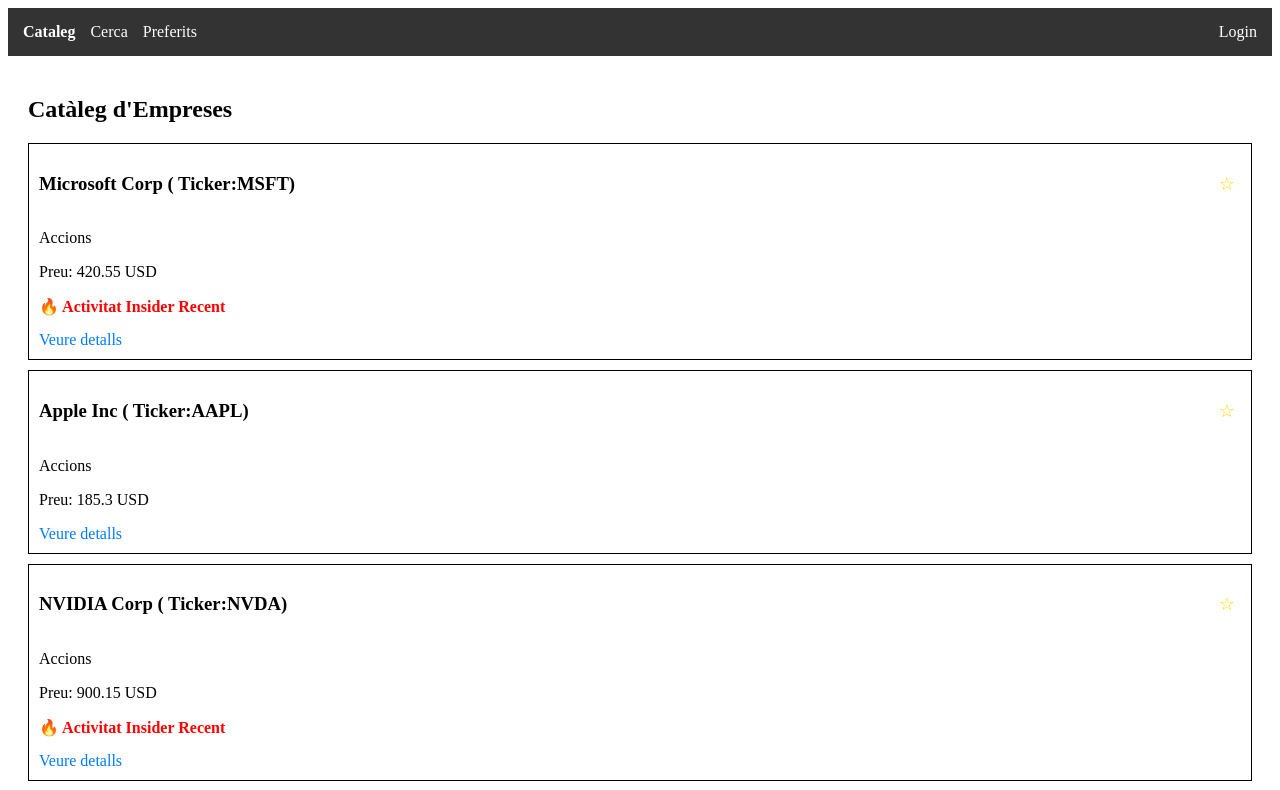
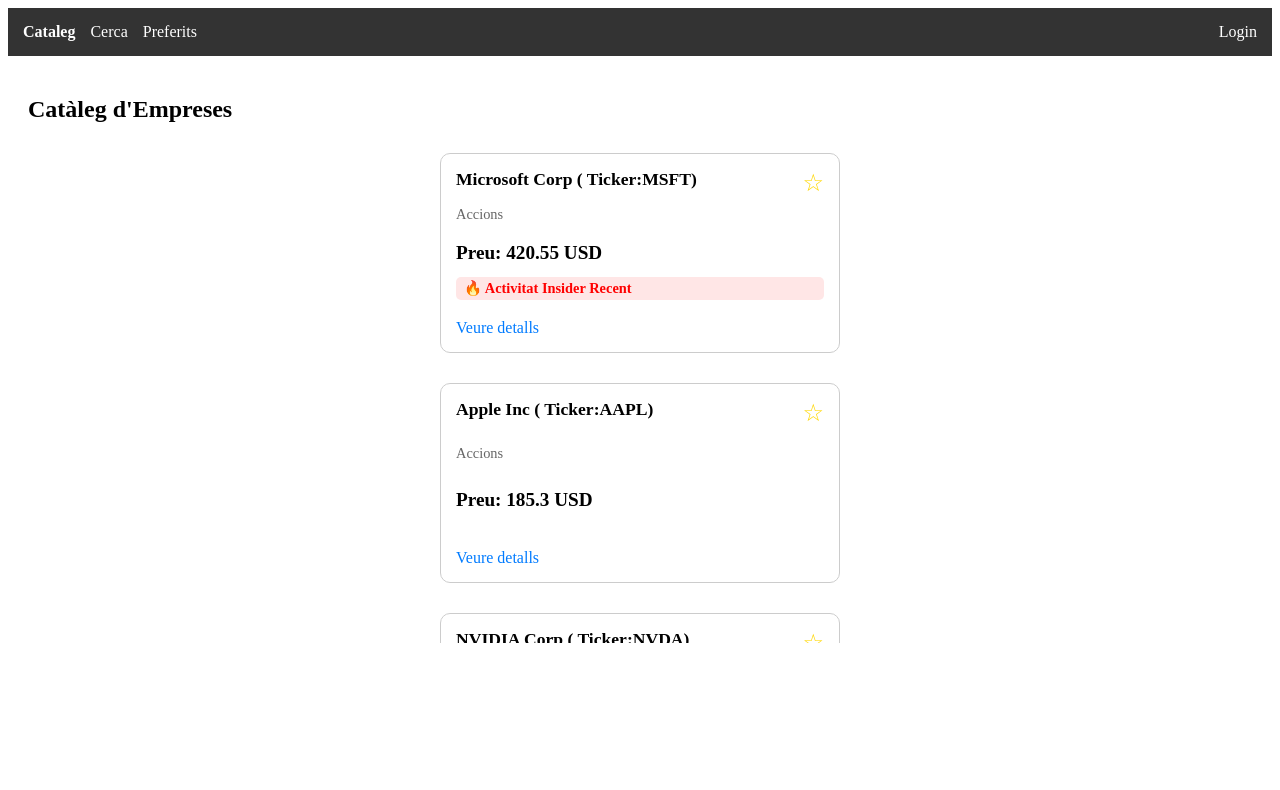
Before and after one commit to fricard-ioc/ioc-angular-insiderView-fricard, an Angular app: page /cataleg in a window 1280 px wide. Shown: the top 790 px of the page. Built offline with nearby package versions, Linux system fonts and the light colour scheme; data requests are answered from the project's data file.

Commit message:
Exer4: Implementacio scrolling module

```diff
--- a/package.json
+++ b/package.json
@@ -11,6 +11,7 @@
   "private": true,
   "dependencies": {
     "@angular/animations": "^18.2.0",
+    "@angular/cdk": "^18.2.14",
     "@angular/common": "^18.2.0",
     "@angular/compiler": "^18.2.0",
     "@angular/core": "^18.2.0",
--- a/src/app/components/llista-elements/llista-elements.component.html
+++ b/src/app/components/llista-elements/llista-elements.component.html
@@ -1,7 +1,11 @@
-<div class="graella" *ngIf="elements.length > 0; else emptyList">
-  <app-targeta-element *ngFor="let item of elements; trackBy: trackById"
-                       [element]="item">
-  </app-targeta-element>
+<div *ngIf="elements.length > 0; else emptyList">
+
+  <cdk-virtual-scroll-viewport [itemSize]="altadaElement" style="height: 500px;">
+    <div *cdkVirtualFor="let element of elements" class="card-container">
+      <app-targeta-element [element]="element"></app-targeta-element>
+    </div>
+  </cdk-virtual-scroll-viewport>
+
 </div>
 
 <ng-template #emptyList>
--- a/src/app/components/llista-elements/llista-elements.component.scss
+++ b/src/app/components/llista-elements/llista-elements.component.scss
@@ -0,0 +1,17 @@
+.card-container {
+    display: flex;
+    justify-content: center;
+    padding: 10px 0;
+}
+
+app-targeta-element {
+    width: 90%;
+    max-width: 400px;
+}
+
+.empty-message {
+    text-align: center;
+    padding: 2rem;
+    font-size: 1.2rem;
+    color: #666;
+}
--- a/src/app/components/llista-elements/llista-elements.component.ts
+++ b/src/app/components/llista-elements/llista-elements.component.ts
@@ -1,20 +1,18 @@
 import { Component, Input } from '@angular/core';
 import { CommonModule } from '@angular/common';
+import { ScrollingModule } from '@angular/cdk/scrolling';
 import { TargetaElementComponent } from '../targeta-element/targeta-element.component';
 import { ElementCataleg } from '../../models/element.model';
 
 @Component({
   selector: 'app-llista-elements',
   standalone: true,
-  imports: [CommonModule, TargetaElementComponent],
+  imports: [CommonModule, TargetaElementComponent, ScrollingModule],
   templateUrl: './llista-elements.component.html',
   styleUrl: './llista-elements.component.scss'
 })
 export class LlistaElementsComponent {
   @Input({ required: true }) elements: ElementCataleg[] = [];
 
-  trackById(index: number, item: ElementCataleg): string {
-    return item.id;
-  }
-
+  altadaElement = 220;
 }
--- a/src/app/components/targeta-element/targeta-element.component.scss
+++ b/src/app/components/targeta-element/targeta-element.component.scss
@@ -1,25 +1,55 @@
 .targeta-element {
-  border: 1px solid black;
-  padding: 10px;
+  border: 1px solid #ccc;
+  border-radius: 10px;
+  background-color: white;
+  padding: 15px;
   margin-bottom: 10px;
+  height: 200px;
+  box-sizing: border-box;
+  display: flex;
+  flex-direction: column;
+  justify-content: space-between;
 }
 
 .capcalera {
   display: flex;
   justify-content: space-between;
-  align-items: center;
+  align-items: flex-start;
+}
+
+h3 {
+  margin: 0;
+  font-size: 1.1em;
 }
 
 .btn-estrella {
   background: none;
   border: none;
-  font-size: 18px;
+  font-size: 24px;
   color: gold;
   cursor: pointer;
+  padding: 0;
+  margin-left: 10px;
+}
+
+.categoria {
+  color: #666;
+  font-size: 0.9em;
+  margin: 5px 0;
+}
+
+.preu {
+  font-weight: bold;
+  font-size: 1.2em;
+  margin: 10px 0;
 }
 
 .insider-alert {
   color: red;
   font-weight: bold;
-  margin-top: 5px;
+  font-size: 0.9em;
+  background: #ffe6e6;
+  padding: 3px 8px;
+  border-radius: 5px;
+  display: inline-block;
 }
--- a/src/app/components/targeta-element/targeta-element.component.ts
+++ b/src/app/components/targeta-element/targeta-element.component.ts
@@ -1,4 +1,4 @@
-import { Component, Input, inject } from '@angular/core';
+import { Component, Input, inject, ChangeDetectionStrategy } from '@angular/core';
 import { CommonModule } from '@angular/common';
 import { RouterLink } from '@angular/router';
 import { ElementCataleg } from '../../models/element.model';
@@ -9,7 +9,8 @@
   standalone: true,
   templateUrl: './targeta-element.component.html',
   styleUrls: ['./targeta-element.component.scss'],
-  imports: [CommonModule, RouterLink]
+  imports: [CommonModule, RouterLink],
+  changeDetection: ChangeDetectionStrategy.OnPush
 })
 export class TargetaElementComponent {
   @Input({ required: true }) element!: ElementCataleg;
```
Also changed, not shown: 1 other file (tests, documents, lock files or other folders).
